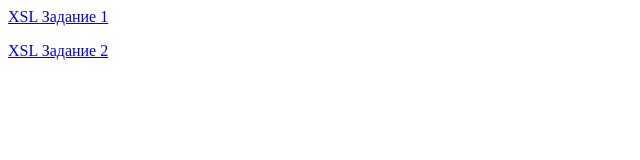
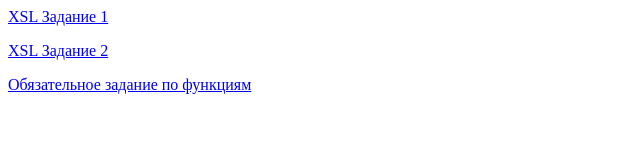
Before and after one commit to direva/direva.github.io, a plain HTML site: page index.html in a window 1280 px wide. Shown: the whole page, without its empty margins (0-640 px from the left). Drawn offline with Linux system fonts and the light colour scheme.

Commit message:
Добавлено задание по функциям

```diff
--- a/index.html
+++ b/index.html
@@ -5,5 +5,6 @@
   <body>
     <p><a href="task1/input.xml">XSL Задание 1</a></p>
     <p><a href="task2/input.xml">XSL Задание 2</a></p>
+    <p><a href="https://kodaktor.ru/?!=_func_bf362">Обязательное задание по функциям</a></p>
   </body>
 </html>
```
